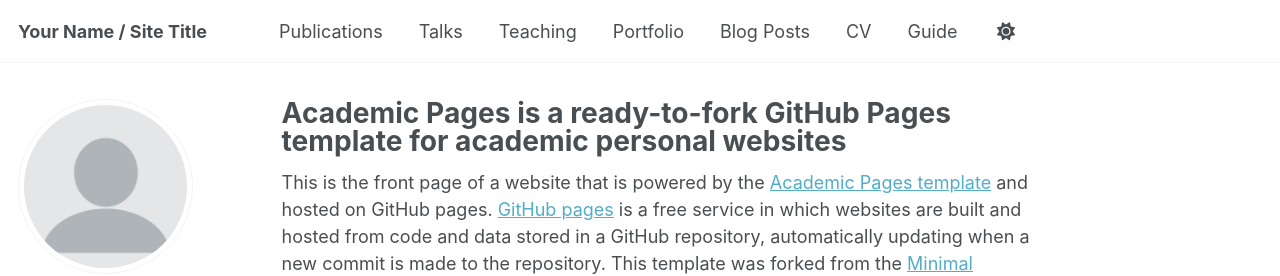
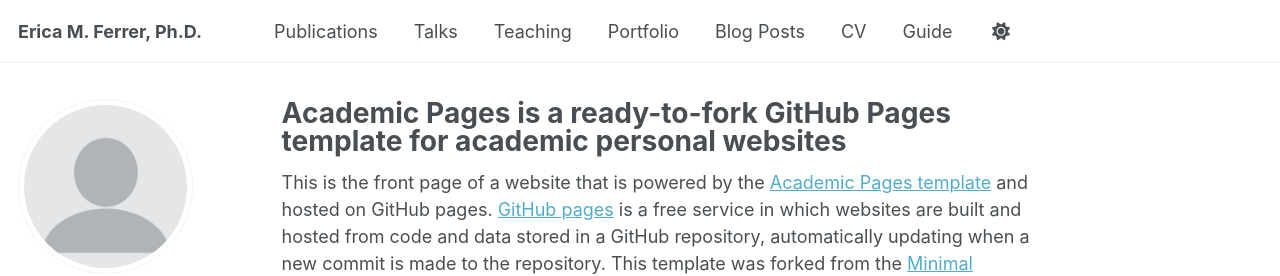
Before and after one commit to emferrer/emferrer.github.io, a Jekyll site: the page built from _pages/about.md, in a window 1280 px wide. Shown: the top 276 px of the page. Built offline with Jekyll 4.4.1, drawn with Linux system fonts in a browser that asks for light colours; some web fonts are replaced; a script that is not in the unit is left out.

Commit message:
Simple update to _config.yml
Testing this feature

```diff
--- a/_config.yml
+++ b/_config.yml
@@ -9,7 +9,7 @@
 # Basic Site Settings
 locale                   : "en-US"
 site_theme               : "default"
-title                    : "Your Name / Site Title"
+title                    : "Erica M. Ferrer, Ph.D."
 title_separator          : "-"
 name                     : &name "Your Name"
 description              : &description "personal description"
```
